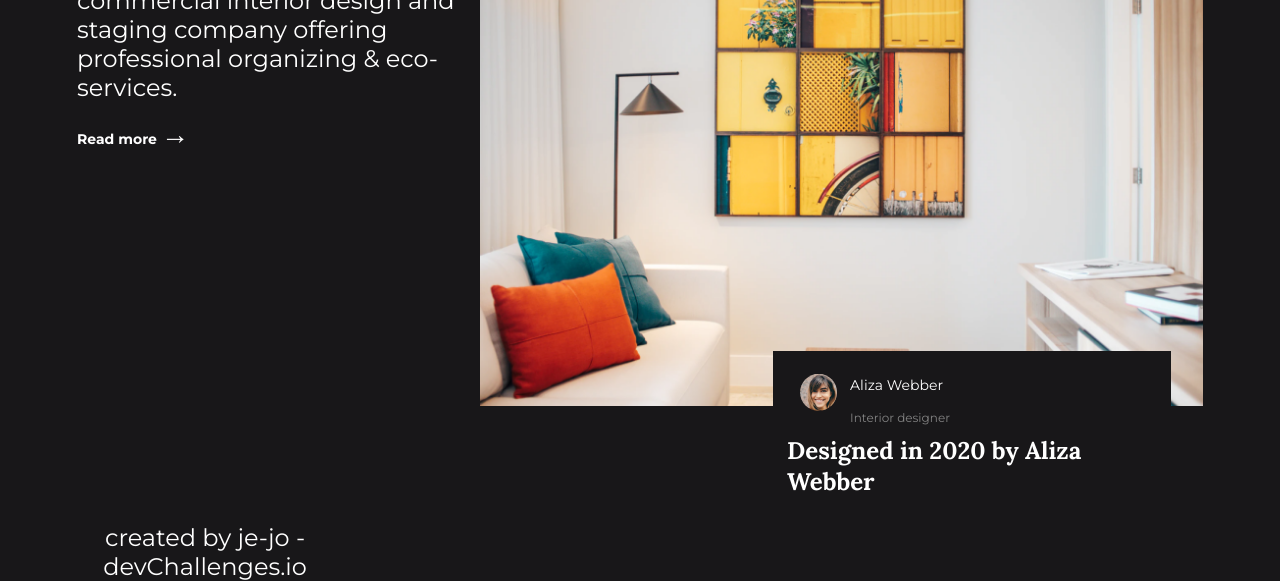
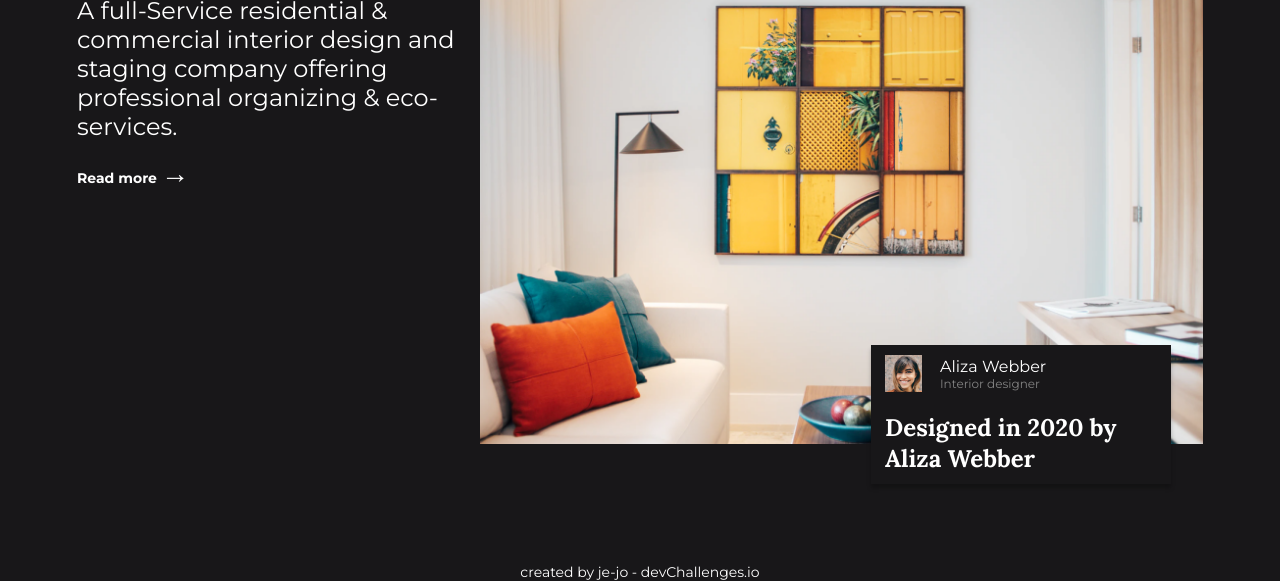
Before and after one commit to je-jo/interior-consultant, a plain HTML site: page index.html in a window 1280 px wide. Shown: the part 219-800 px from the top of the page. Drawn offline with nearby package versions, Linux system fonts and the light colour scheme.

Commit message:
Fix semantics

```diff
--- a/index.html
+++ b/index.html
@@ -37,28 +37,41 @@
       </button>
     </nav>
   </header>
+
   <main>
+
     <div class="container">
+
       <div class="container--text">
         <h1>Modern interior</h1>
         <p>A full-Service residential & commercial interior design and staging company offering professional organizing
           & eco-services.</p>
         <a href="">Read more <span class="arrow">→</span></a>
       </div>
+
       <div class="container--img">
+
         <img src="images/photo1.png" alt="" class="img-big">
+
         <div class="card">
-          <div class="container--outer">
-            <img src="images/photo2.png" alt="" class="img-small">
-            <div class="container--inner">
-              <p>Aliza Webber</p>
-              <h4>Interior designer</h4>
-            </div>
-          </div>
+
+          <header class="card-header">
+            <img src="images/photo2.png" alt="" class="thumb">
+
+              <h2>Aliza Webber
+              <small>Interior designer</small></h2>
+
+          </header>
+        <div class="card-content">
           <h3>Designed in 2020 by Aliza Webber</h3>
         </div>
+
+        </div>
+
       </div>
+
     </div>
+
   </main>
   <footer>
     <p>created by <a href="https://github.com/je-jo">je-jo</a> - <a
@@ -68,3 +81,17 @@
 </body>
 
 </html>
+
+
+
+<!-- <header>
+  <h2>3D films set for popularity slide </h2>
+  <p>First drop in 3D box office projected for this year despite hotly tipped summer blockbusters,
+   according to Fitch Ratings report</p>
+  </header> -->
+
+  <!-- <header>
+    <h1>HTML 5.1 Nightly</h1>
+    <p>A vocabulary and associated APIs for HTML and XHTML</p>
+    <p>Editor's Draft 9 May 2013</p>
+    </header> -->
--- a/script.js
+++ b/script.js
@@ -6,7 +6,7 @@ const navLink = document.querySelectorAll(".nav-link");
 
 hamburger.addEventListener("click", toggleMenu);
 
-navLink.forEach(n => n.addEventListener("click", toggleMenu));
+navLink.forEach(navlink => navlink.addEventListener("click", toggleMenu));
 
 function toggleMenu() {
     if (menu.classList.contains("clicked")) {
--- a/styles.css
+++ b/styles.css
@@ -10,13 +10,13 @@
     --cardname: 12px;
     --cardtitle: 10px;
     --cardhead: 18px;
-    --cardpadding: 7px 10px;
+    --cardpadding: 16px 19px;
     --headheight: 23px;
 }
 
 /* * {
     outline: 1px solid magenta;
-} */
+}  */
 
 body {
     min-height: 100vh;
@@ -69,13 +69,12 @@ a {
 }
 
 .nav-menu.clicked {
+    flex-direction: column;
+    justify-content: center; /* might need resetting for large screens */
     top: 0;  /*this line takes it back to screen */
     left: 0;
     right: 0; /*for full width */
     bottom: 0; /*and full height */
-    flex-direction: column;
-    justify-content: center; /* might need resetting for large screens */
-
     background-color: var(--bg-clr);
 }
 
@@ -123,6 +122,11 @@ main {
     padding: 80px 12px;
     max-width: 1290px;
     align-self: center;
+    flex-grow: 1;
+    margin: auto;
+    display: flex;
+    align-items: center;
+    justify-content: center;
 }
 
 .container {
@@ -145,7 +149,7 @@ line-height: 46px;
 /* identical to box height */
 }
 
-p {
+main p {
     /* position: absolute;
 width: 250px;
 height: 85px;
@@ -182,10 +186,8 @@ img {
     width: auto;
 }
 
-.img-small {
-    clip-path: circle(50% at 50% 50%);
+.thumb {
     max-height: 37px;
-    margin: 13px;
 }
 
 .img-big {
@@ -194,29 +196,36 @@ img {
 
 .card {
     width: 85%;
+    max-width: 300px;
     min-height: 138px;
     position: absolute;
     right: 11px;
     bottom: -101px;
     padding: var(--cardpadding);
     background-color: var(--bg-clr);
+    background-color: rgb(53, 6, 6);
+    background: #181719;
+    box-shadow: 0px 4px 4px rgba(0, 0, 0, 0.25);
+    margin-bottom: 61px;
 }
 
-.container--outer {
-    display: flex;
-    flex-direction: row;
-    align-items: stretch;
+.card:hover {
+    box-shadow: 3px 3px 3px 3px wheat;
 }
 
-.container--inner > * {
-    margin: 10px 0;
+.card-header {
+    margin-bottom: 20px;
+    display: flex;
+    align-items: center;
+    gap: 18px;
 }
 
-.container--inner p {
+.card-header h1 {
     font-size: var(--cardname);
 }
 
-h4 {
+small {
+    display: block;
     font-size: var(--cardtitle);
     color: #828282;
 }
@@ -230,30 +239,10 @@ h3 {
 
 
 footer {
-    margin-top: auto;
-    width: 100%;
+    margin: auto;
     text-align: center;
+    font-size: 14px;
 }
-
-@media screen and (min-width: 710px) {
-
-    .hamburger {
-       display: none;
-     }
-
-    .nav-menu, .nav-menu.clicked {
-       position: static; /*removes all positioning from hidable menu */
-       flex-direction: row; /*reset all "clicked" styles */
-     }
-
-     .nav-link {
-        /* font-weight: 500;
-        font-size: 18px;
-        line-height: 22px; */
-        padding: 0 43px;
-     }
-
-    }
 
 @media screen and (min-width: 768px) {
 
@@ -273,12 +262,30 @@ footer {
         padding: 80px 77px;
     }
 
+
+
     .container {
         flex-direction: row;
     }
 
+    .hamburger {
+        display: none;
+      }
+
+     .nav-menu, .nav-menu.clicked {
+        position: static; /*removes all positioning from hidable menu */
+        flex-direction: row; /*reset all "clicked" styles */
+      }
+
+      .nav-link {
+         /* font-weight: 500;
+         font-size: 18px;
+         line-height: 22px; */
+         padding: 0 43px;
+      }
+
     .card {
-        width: 55%;
+        width: 410px;
         position: absolute;
         right: 32px;
         /* bottom: -82px; */
```
